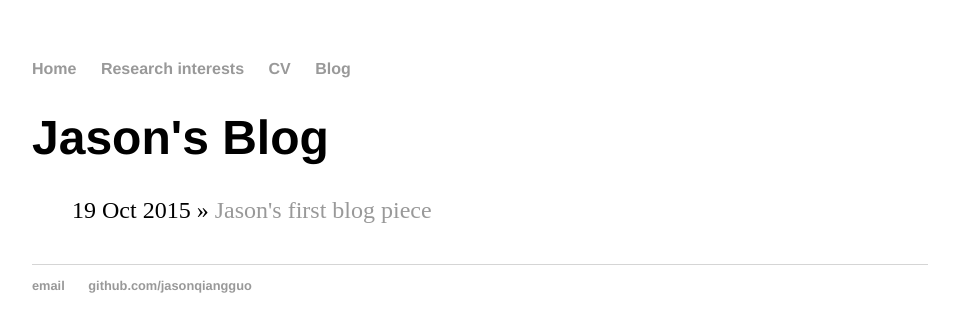
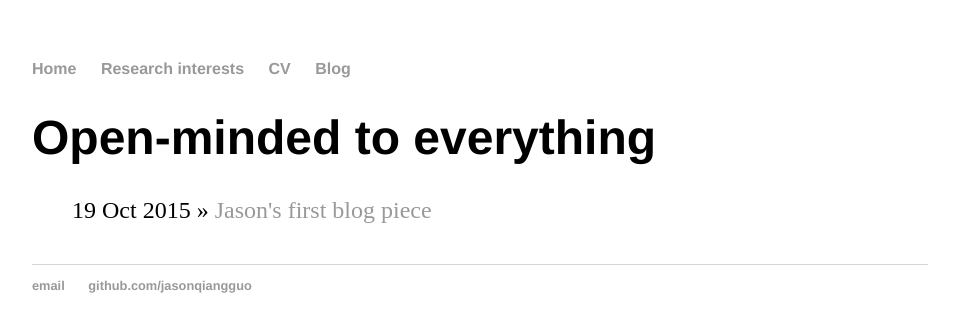
Before and after one commit to jasonqiangguo/jasonqiangguo.github.io, a Jekyll site: the page built from blog/index.html, in a window 1280 px wide. Shown: the top 332 px of the page, without its empty margins (160-1119 px from the left). Built offline with Jekyll 4.4.1, drawn with Linux system fonts in a browser that asks for light colours.

Commit message:
Update index.html

```diff
--- a/blog/index.html
+++ b/blog/index.html
@@ -1,6 +1,6 @@
 ---
 layout: default
-title: Jason's Blog
+title: Open-minded to everything
 ---
 	<h1>{{ page.title }}</h1>
 	<ul class="posts">
```
